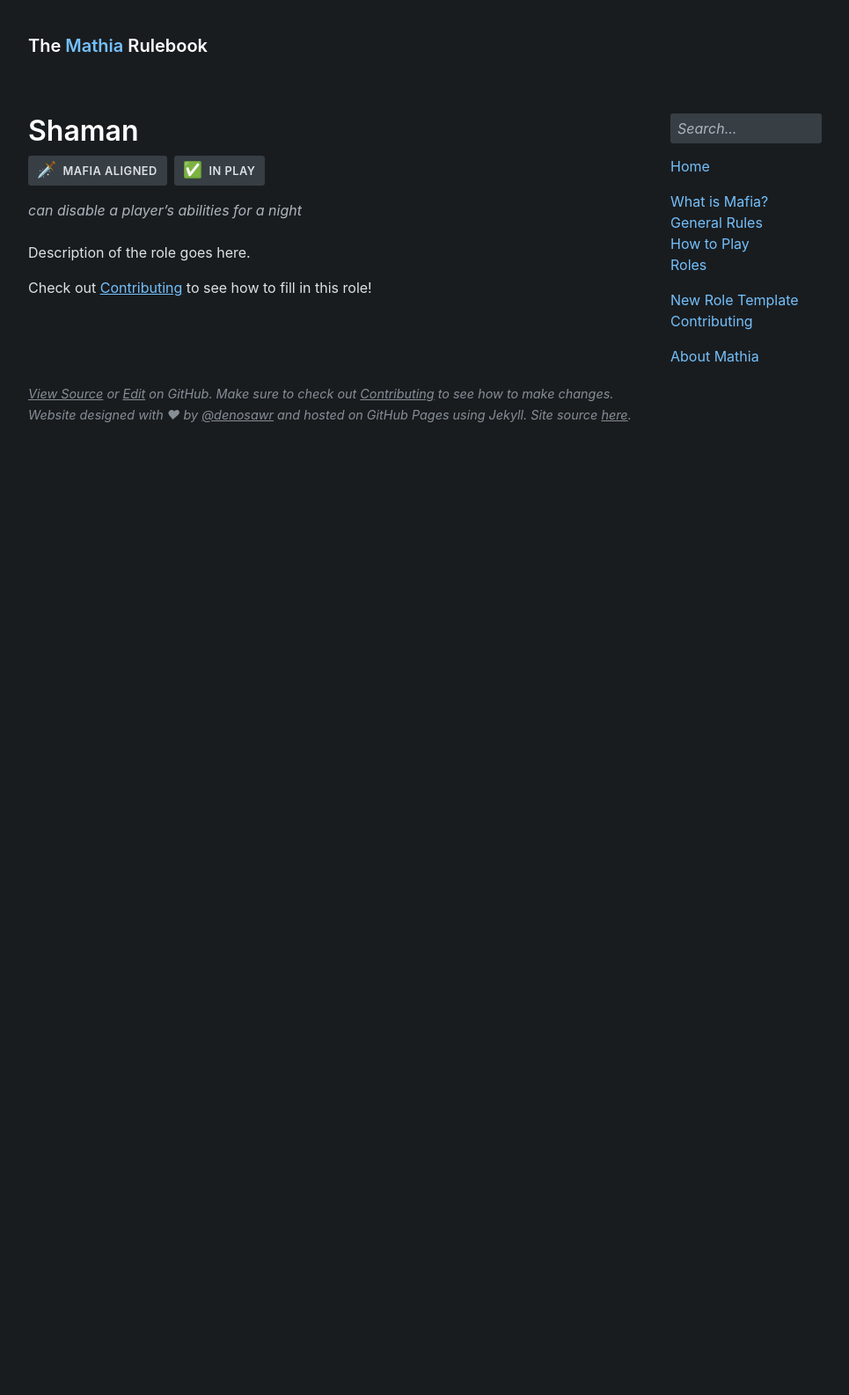
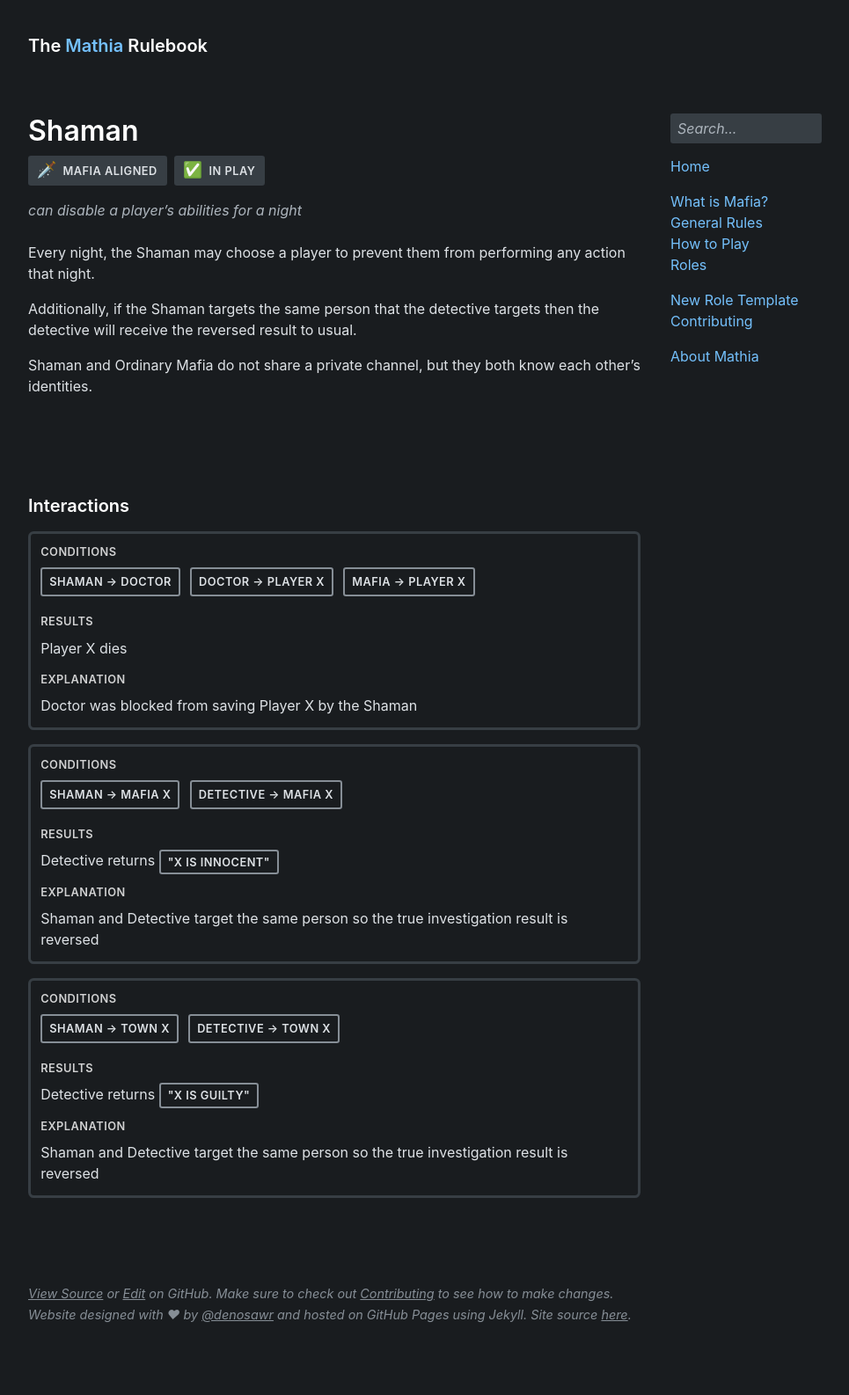
Before and after one commit to olliecheng/mathia-rulebook, a Jekyll site: the page built from roles/shaman.md, in a window 1280 px wide. Shown: the whole page at 88% size, without its empty margins (152-1117 px from the left). Built offline with Jekyll 4.4.1, drawn with Linux system fonts in a browser that asks for light colours; some web fonts are replaced; before the commit the page ends 900 px from its top, so only the background shows below that.

Commit message:
Update shaman.md
The line about shaman and mafia knowing each other might not be correct for next game. It frequently changes, so we need to remember to update this if it does.

```diff
--- a/roles/shaman.md
+++ b/roles/shaman.md
@@ -6,6 +6,26 @@ enabled: yes
 description: can disable a player’s abilities for a night
 ---
 
-Description of the role goes here.
+Every night, the Shaman may choose a player to prevent them from performing any action that night.
 
-Check out [Contributing]({{ site.baseurl }}{% link information/contributing.md %}) to see how to fill in this role!
+Additionally, if the Shaman targets the same person that the detective targets then the detective will receive the reversed result to usual.
+
+Shaman and Ordinary Mafia do not share a private channel, but they both know each other's identities.
+
+{% capture interactions %}
+Shaman > Doctor, Doctor > Player X, Mafia > Player X;
+Player X dies;
+Doctor was blocked from saving Player X by the Shaman;
+
+---
+Shaman > Mafia X, Detective > Mafia X;
+Detective returns "X is innocent";
+Shaman and Detective target the same person so the true investigation result is reversed;
+
+---
+Shaman > Town X, Detective > Town X;
+Detective returns "X is guilty";
+Shaman and Detective target the same person so the true investigation result is reversed;
+
+{% endcapture %}
+{% include interactions.html content=interactions %}
```
